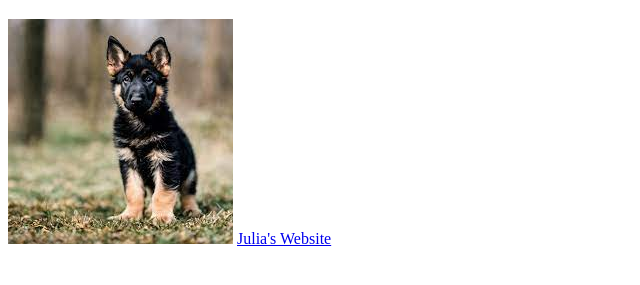
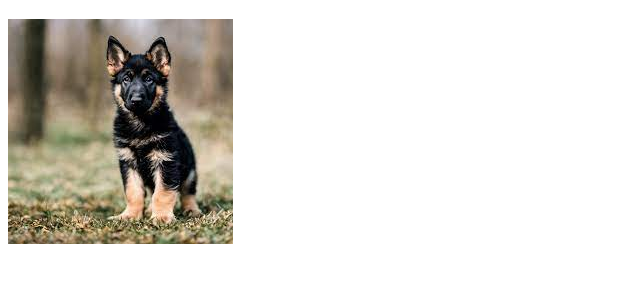
Before and after one commit to miniwitch1/11techmon, a plain HTML site: page index.html in a window 1280 px wide. Shown: the part 61-346 px from the top of the page, without its empty margins (0-640 px from the left). Drawn offline with Linux system fonts and the light colour scheme.

Commit message:
Update index.html

```diff
--- a/index.html
+++ b/index.html
@@ -8,6 +8,6 @@
 <body>
     <h1>dog</h1>
 <img src="download.jpg">
-<a href="https://juliakarumalil1.github.io/y11demo/">Julia's Website</a>
+<a href="https://juliakarumalil1.github.io/y11demo/"></a>
 </body>
 </html>
```
